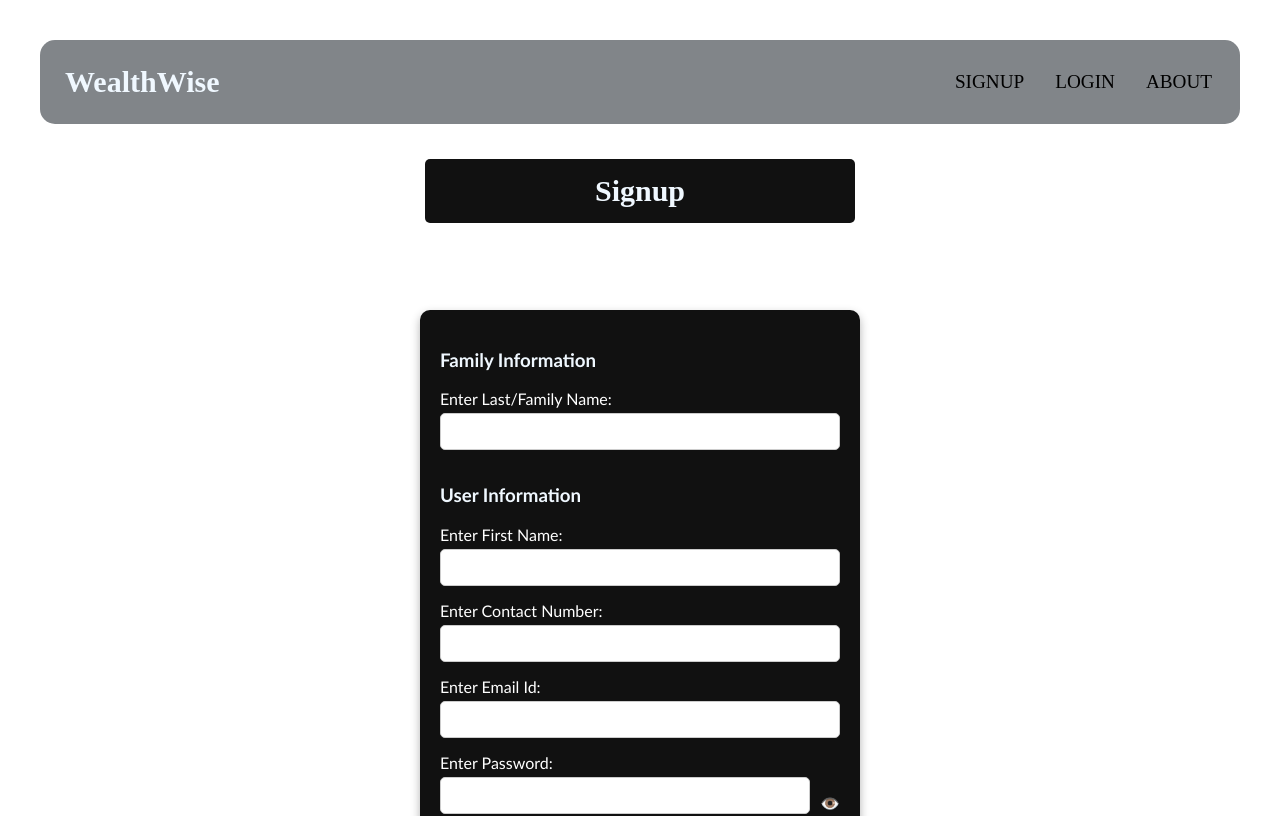
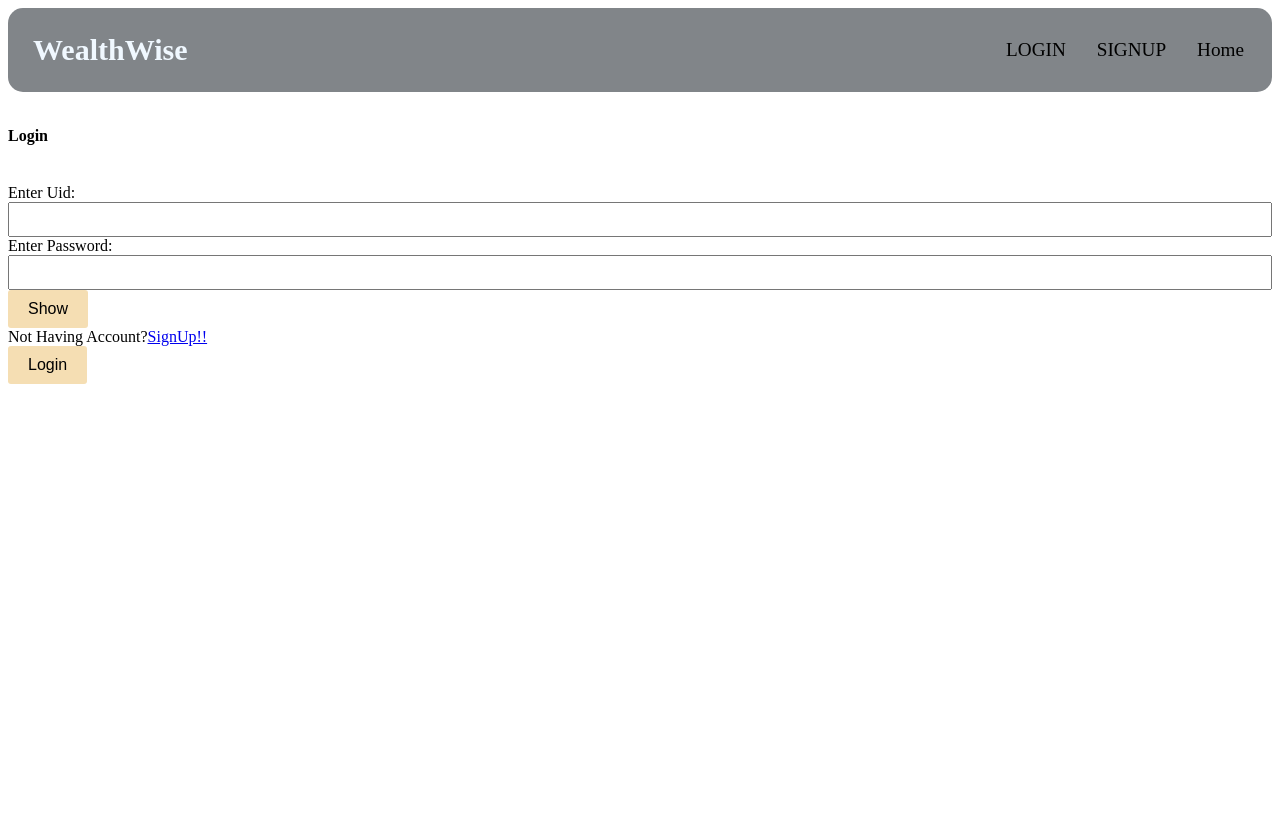
Before and after one commit to Yaash001/WealthWise_Frontend, a React (Vite) app: page /login in a window 1280 px wide. Shown: the top 816 px of the page. Built offline with nearby package versions, Linux system fonts and the light colour scheme.

Commit message:
Added The Navigation Bar

```diff
--- a/src/App.jsx
+++ b/src/App.jsx
@@ -1,9 +1,21 @@
-import './App.css';
+import React from 'react';
+import { BrowserRouter as Router, Routes, Route } from 'react-router-dom';
 import SignUp from './Components/SignUp';
+import Login from './Components/Login';
+import Navig from './Components/Navig';
+import Home from './Components/Home';
+
 function App() {
   return (
-    <SignUp/>
-     );
+    <Router>
+      <Navig />
+      <Routes>
+        <Route path="/Home" element={<Home />} />
+        <Route path="/signup" element={<SignUp />} />
+        <Route path="/login" element={<Login />} />
+      </Routes>
+    </Router>
+  );
 }
 
 export default App;
--- /dev/null
+++ b/src/Components/Home.jsx
@@ -0,0 +1,11 @@
+import React from 'react';
+
+function Home() {
+  return (
+    <div>
+      <h1>Welcome to the Home Page</h1>
+    </div>
+  );
+}
+
+export default Home;
--- a/src/Components/Login.jsx
+++ b/src/Components/Login.jsx
@@ -1,9 +1,17 @@
 import React, { useState, useEffect } from 'react';
-import './Button.class';
+import Button from './Button';
+import { useNavigate } from 'react-router-dom';
 
 export default function Login() {
   const [pass, setPass] = useState(false);
 const [uid,setUid] = useState("");
+const [password,setPassword] = useState("");
+{/*const navig = useNavigate();  //For Navigtion Prposre*/}
+
+const handleSubmit = async(e) =>{
+e.preventDefault();
+{/*navig("/Dashboard");*/}
+}
 
   const showPass = (value) => {
     setPass(value);
@@ -11,26 +19,31 @@
 
   return (
     <div className="App">
-      <marquee>This Is Demo page"LOGIN PAGE"</marquee>
       <div className="box">
         <div className="text-">
-          <h4>Login/SignUp</h4>
+
+          <h4>Login</h4>
         </div>
+
         <div className="form-div">
-          <form action="" method="post" class="demo">
-            <div class="demo">
+          <form onSubmit={handleSubmit} class="demo">
+            <div className="demo">
+
               <br />
-              <label for="UID">ENTER UID:</label>
-              <input type="text" id="uid" name="UID" required
-        onChange={(e) => setUid(e.target.value)} />
+
+              <label htmlFor="uid">Enter Uid:</label>
+              <input type="text" id="uid" name="uid" required
+        onChange={(e) => setUid(e.target.value)} val = {uid}/>
             </div>
-            <div class="demo">
-              <label for="PassWord">ENTER Password:</label>
+
+            <div className="demo">
+              <label htmlFor="pass">Enter Password:</label>
               <input
                 type={pass ? 'text' : 'password'}
                 id="pass"
-                name="CODE"
+                name="pass"
                 required
+                onChange={(e)=>setPass(e.target.value)} val = {pass}
               />
               <button
                 className="pass"
--- a/src/Components/Navig.jsx
+++ b/src/Components/Navig.jsx
@@ -1,3 +1,4 @@
+import React from 'react';
 import {Link} from 'react-router-dom';
 import './Navig.css';
 function Navig() {
@@ -5,15 +6,15 @@
 <nav>
     <h1>WealthWise</h1>
     <div>
-       {/*<Link to='/Login'>LOGIN</Link>
+      <Link to='/Login'>LOGIN</Link>
 
         <Link to='/Signup'>SIGNUP</Link>
 
-        <Link to='/About'>ABOUT</Link>
-        */}
-        <a href='/Signp'>SIGNUP</a>
+        <Link to='/Home'>Home</Link>
+
+       {/* <a href='/Signp'>SIGNUP</a>
         <a href='/Login'>LOGIN</a>
-        <a href='/About'>ABOUT</a>
+        <a href='/About'>ABOUT</a>*/}
     </div>
 </nav>
 
--- a/src/Components/SignUp.jsx
+++ b/src/Components/SignUp.jsx
@@ -5,6 +5,7 @@
 import Eye from './ShowPass';
 import './Button.css'
 import { useState } from 'react';
+import { Link } from 'react-router-dom';
 
 function SignUp() {
   const [pass,setPass] = useState(false);
@@ -48,7 +49,7 @@
 
     return (
         <div className="Form">
-          <Navig />
+
 <h4 className="Head">Signup</h4>
 
 <div className="SignUp">
@@ -83,6 +84,9 @@
     </div>
 
     <br />
+    Already Having A Account?{' '}
+    <Link to="/login">Login!!</Link>
+    <br/> <br/>
 
     <Button txt="SIGNUP"/>
   </form>
```
Also changed, not shown: src/Components/About.jsx (deleted).
